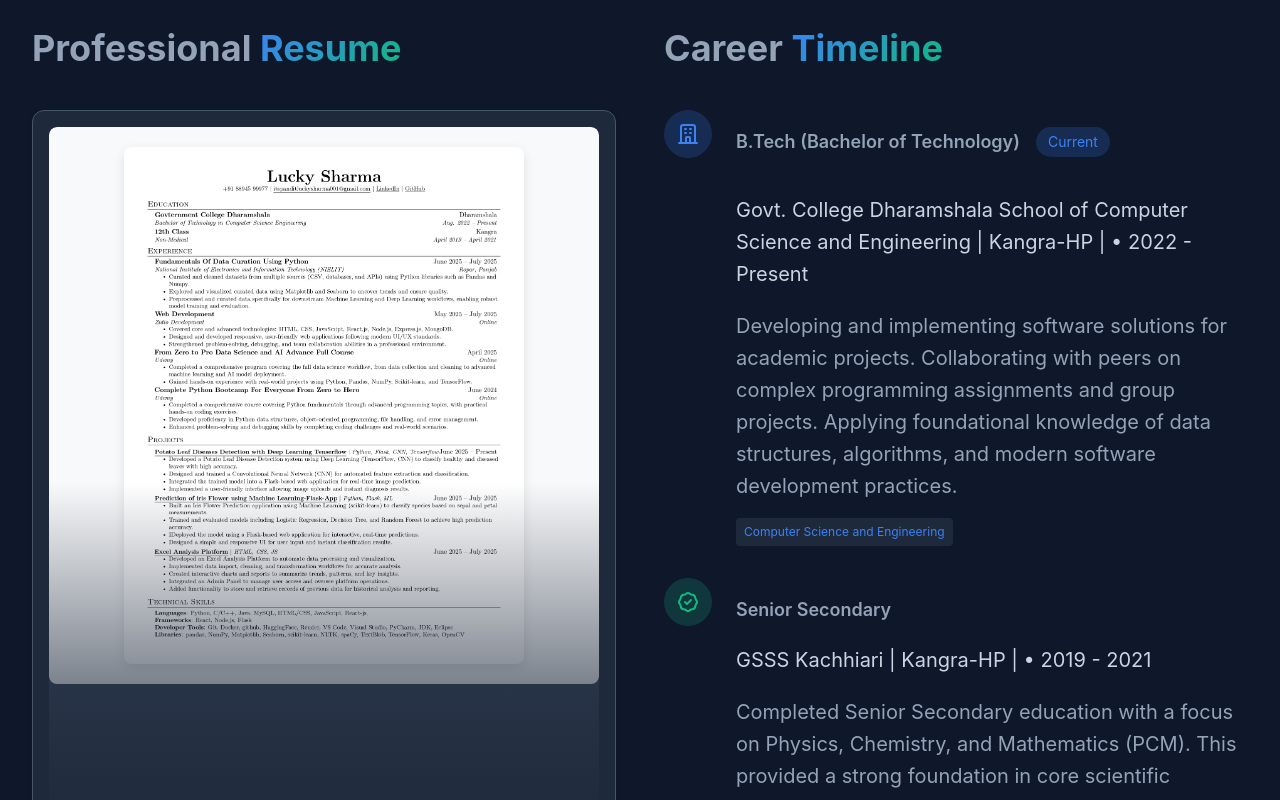
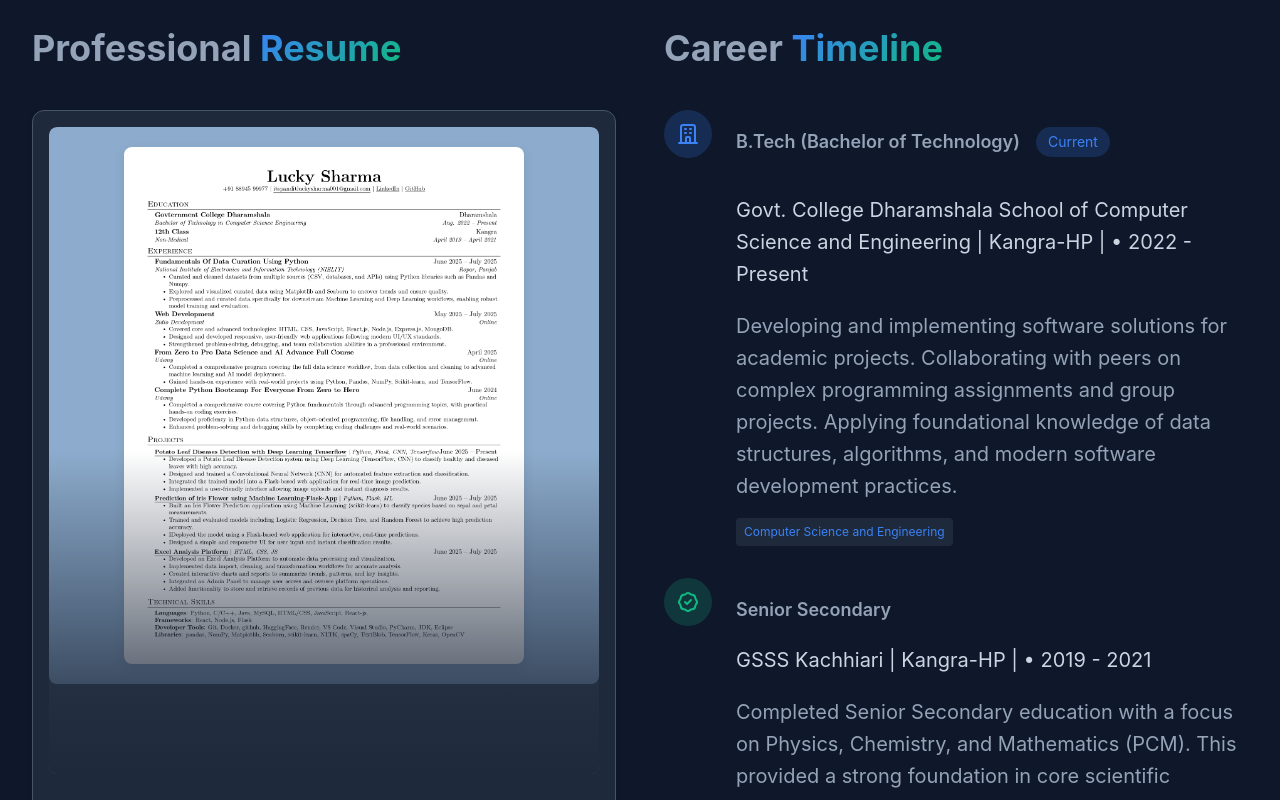
Before and after one commit to itsluckysharma01/Portfolio_Website, a React (Create React App) app: page /resume in a window 1280 px wide. Shown: the part 940-1740 px from the top of the page. Built offline with nearby package versions, Linux system fonts and the light colour scheme.

Commit message:
Fix height resume

```diff
--- a/src/pages/css/resumeContact.css
+++ b/src/pages/css/resumeContact.css
@@ -465,7 +465,7 @@
 }
 
 .resume-preview {
-  aspect-ratio: 8.5 / 11;
+  aspect-ratio: 8.5 / 10;
   background-color: var(--surface-light);
   border-radius: 0.5rem;
   margin-bottom: 1.5rem;
@@ -491,9 +491,10 @@
   justify-content: center;
   align-items: center;
   padding: 20px;
-  background: #f8f9fa;
+  background: #8daccd;
   border-radius: 8px;
   min-height: 10px;
+
 }
 
 .resume-preview {
```
